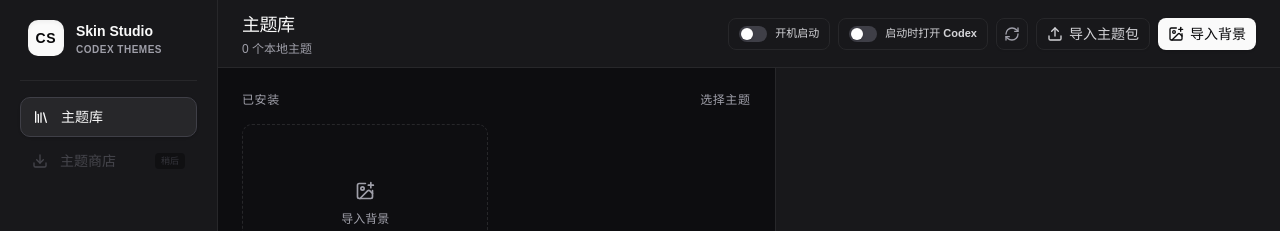
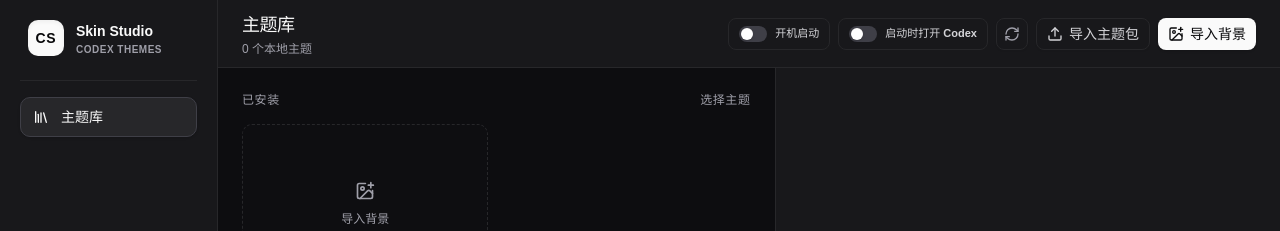
Before and after one commit to pojianbing/codex-skin-studio, a React (Vite) app: page / in a window 1280 px wide. Shown: the top 231 px of the page. Built offline with nearby package versions, Linux system fonts and the light colour scheme.

Commit message:
feat: implement App component with theme configuration UI and engine controls

```diff
--- a/src/App.tsx
+++ b/src/App.tsx
@@ -816,11 +816,6 @@ function App() {
           <button className="flex items-center gap-3 w-full h-10 px-3 rounded-lg text-sm font-medium transition-all text-zinc-50 bg-zinc-800 shadow-sm border border-zinc-700 cursor-pointer">
             <Library size={16} />
             <span>主题库</span>
-          </button>
-          <button className="flex items-center gap-3 w-full h-10 px-3 rounded-lg text-sm font-medium transition-all text-zinc-500 bg-transparent cursor-not-allowed opacity-50" disabled>
-            <Download size={16} />
-            <span>主题商店</span>
-            <span className="ml-auto px-1.5 py-0.5 rounded text-[9px] font-semibold bg-zinc-950 text-zinc-600">稍后</span>
           </button>
         </nav>
 
```
